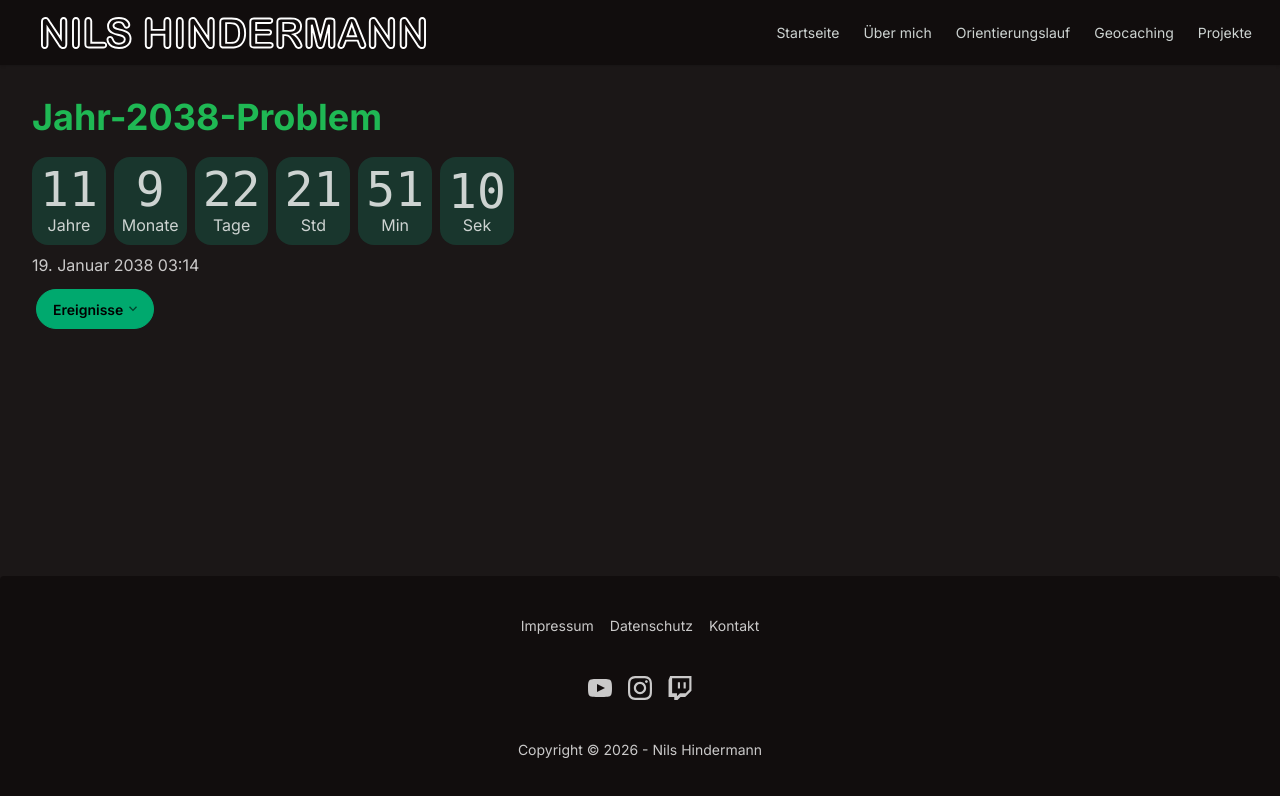
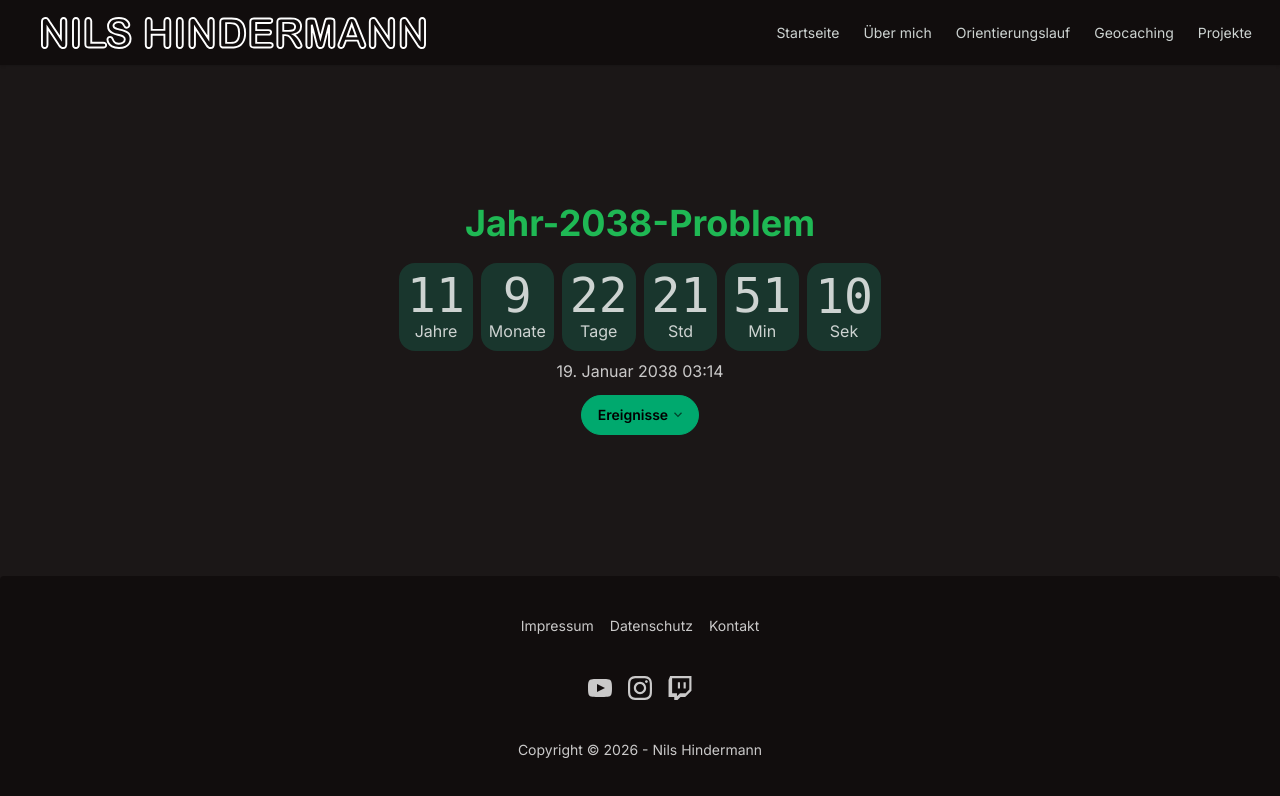
Before and after one commit to nilshindermann/nilsh.ch, a Next.js app: page /countdown/Y2K38 in a window 1280 px wide. Shown: the top 796 px of the page. Built offline with nearby package versions, Linux system fonts and the light colour scheme.

Commit message:
Center aligned pages

```diff
--- a/app/(default)/countdown/[event]/page.tsx
+++ b/app/(default)/countdown/[event]/page.tsx
@@ -6,6 +6,7 @@ import { ReactElement } from 'react';
 
 import { events } from '../events';
 import { CountdownEvent } from '@/models/events';
+import CenterAlignedPage from '@/components/center-aligned-page';
 
 interface Params {
     event: string;
@@ -44,7 +45,7 @@ export default async function CountdownPage(
     }
 
     return (
-        <>
+        <CenterAlignedPage>
             <h1>{event.name}</h1>
             <Countdown event={event} showDate={true} />
             <EventSelect
@@ -52,6 +53,6 @@ export default async function CountdownPage(
                 current={event}
                 basePath="/countdown"
             />
-        </>
+        </CenterAlignedPage>
     );
 }
--- a/app/(default)/page.tsx
+++ b/app/(default)/page.tsx
@@ -1,9 +1,10 @@
 import { ReactElement } from 'react';
 import Link from '@/components/link';
+import CenterAlignedPage from '@/components/center-aligned-page';
 
 export default function Home(): ReactElement {
     return (
-        <div className="flex h-full flex-col items-center justify-center text-center">
+        <CenterAlignedPage>
             <h1>Willkommen bei Nils&nbsp;Hindermann</h1>
             <p className="mt-10 text-xl">
                 Hi, ich bin Nils Hindermann 😊
@@ -15,6 +16,6 @@ export default function Home(): ReactElement {
                 In meiner Freizeit fotografiere ich gerne. Einige Fotos poste
                 ich auf <Link href="https://l.nilsh.ch/ig">Instagram</Link>.
             </p>
-        </div>
+        </CenterAlignedPage>
     );
 }
--- /dev/null
+++ b/components/center-aligned-page.tsx
@@ -0,0 +1,13 @@
+import React from 'react';
+
+interface Props {
+    children: React.ReactNode;
+}
+
+export default function CenterAlignedPage(props: Props): React.ReactElement {
+    return (
+        <div className="flex h-full flex-col items-center justify-center text-center">
+            {props.children}
+        </div>
+    );
+}
```
